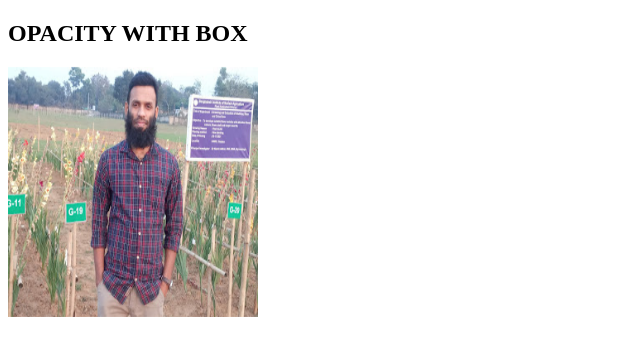
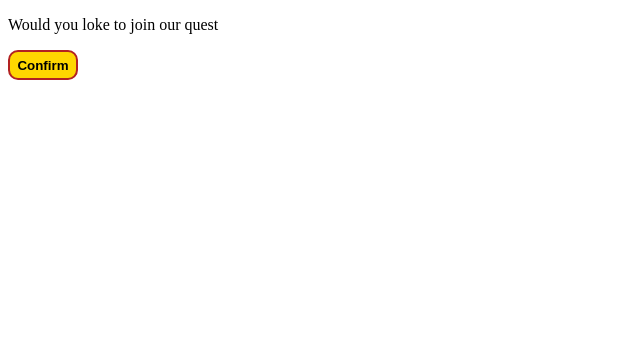
Before and after one commit to mdnlislam/html, a React (Vite) app: page / in a window 1280 px wide. Shown: the top 356 px of the page, without its empty margins (0-640 px from the left). Built offline with nearby package versions, Linux system fonts and the light colour scheme.

Commit message:
some work

```diff
--- a/src/App.css
+++ b/src/App.css
@@ -1,35 +1,14 @@
-.container{
-  position: relative;
-  width: 50%;
+.text{
+  width: 70px;
+  height: 30px;
+  background-color: gold;
+  border: 2px solid firebrick;
+  border-radius: 10px;
+  font-weight: bold;
+  color: black;
+  cursor: pointer;
 }
-.container img{
-  opacity: 1;
-  display: block;
-  width: 250px;
-  height: 250px;
-  transition: .5s ease;
-  backface-visibility: hidden;
-
+.text:hover{
+  background-color: red;
+  transform: rotateX(30deg);
 }
-.middle{
-  transition: .5s ease;
-  opacity: 0;
-  position: absolute;
-  top: 50%;
-  left: 50%;
-  transform: translate(-50%,-50%);
-  text-align: center;
-}
-.container:hover .container img{
-  opacity: 0.3;
-}
-.container:hover .middle{
-  opacity: 1;
-}
-.text{
-  background-color: #04aa6d;
-  color: white;
-  font-size: 50px;
-  text-align: center;
-  padding: 16px ;
-}
--- a/src/components/Product-card.jsx
+++ b/src/components/Product-card.jsx
@@ -7,17 +7,12 @@ function ProductCard(){
             <div className="body">
 
 
-                 <h2>OPACITY WITH BOX</h2>
-
-                 <div className="container">
-                    <img src="public/img/Rakib.jpg" alt="" />
-                          <div className="middle">
-                            <p className="text">RONY</p>
-
-                          </div>
-                 </div>
-
-
+               <div className="main">
+                <p>Would you loke to join our quest</p>
+               </div>
+               <div>
+                <button className="text">Confirm</button>
+               </div>
 
 
 
```
